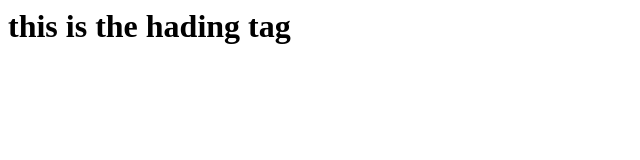
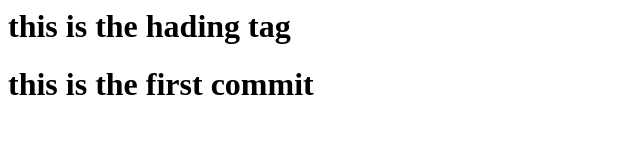
Before and after one commit to Ranjitr123/github-test, a plain HTML site: page about.html in a window 1280 px wide. Shown: the whole page, without its empty margins (0-640 px from the left). Drawn offline with Linux system fonts and the light colour scheme.

Commit message:
firt feature brranch commit

```diff
--- a/about.html
+++ b/about.html
@@ -5,6 +5,7 @@
 
 
 		<h1>this is the hading tag </h1>
+		<h1>this is the first commit </h1>
 
 
 
```
